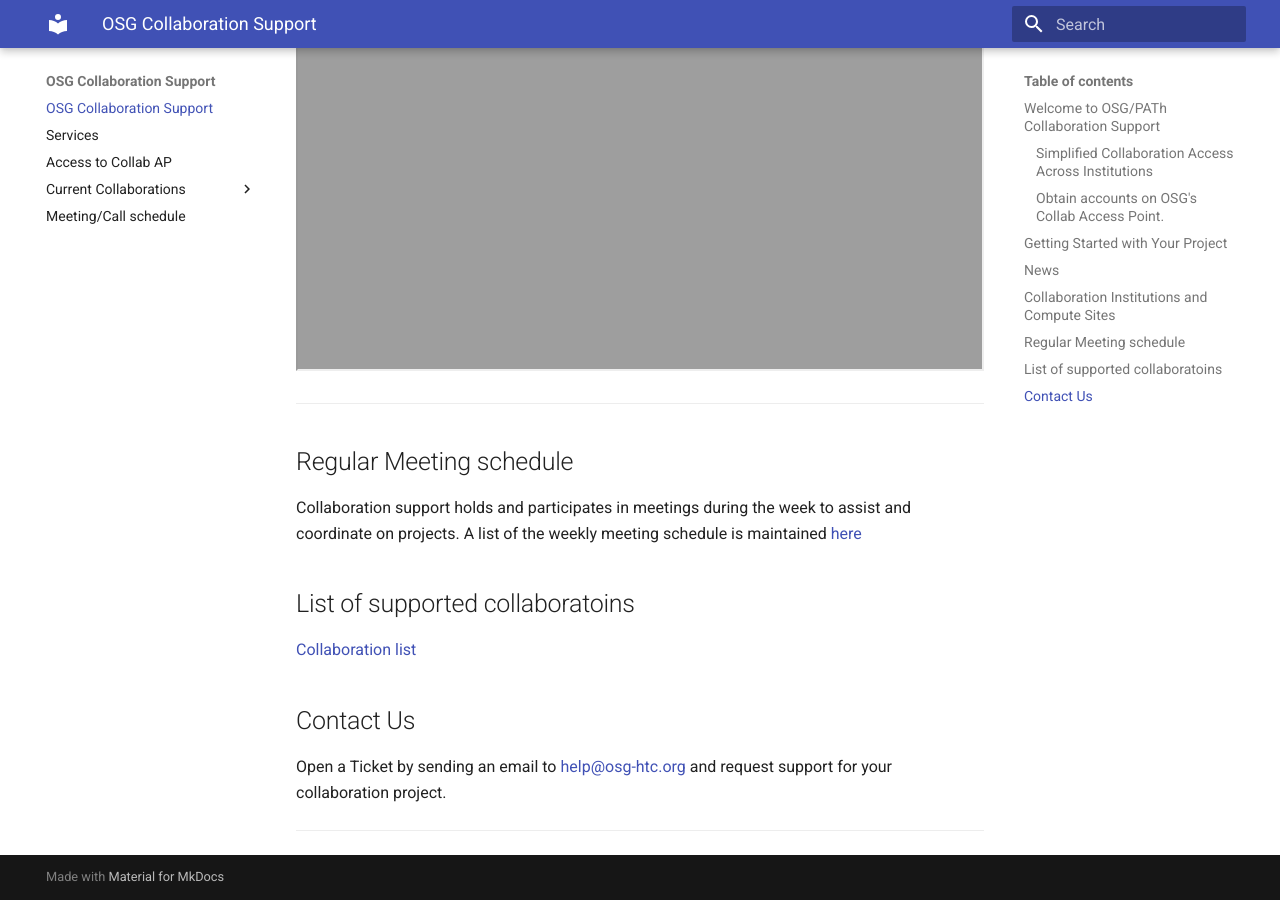
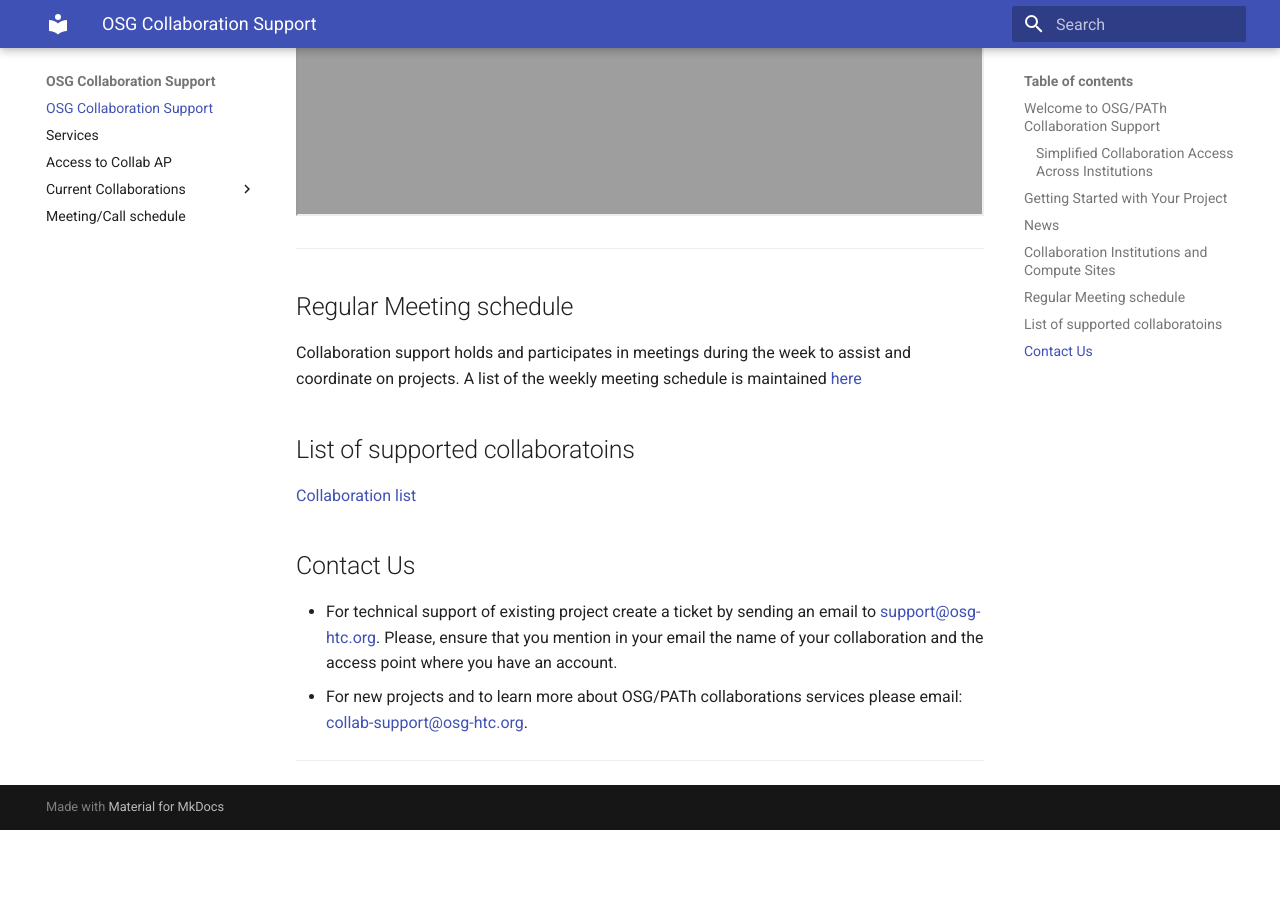
Before and after one commit to osg-htc/collaboration-support, an MkDocs documentation site: the page built from docs/index.md, in a window 1280 px wide and 900 px high, scrolled down 1888 px. Built offline with MkDocs 1.6.1 and Material for MkDocs 9.7.7, drawn with Linux system fonts in a browser that asks for light colours; after the commit the page ends 2718 px from its top, so only the background shows below that; some of the changed text lies outside the part shown.

Commit message:
Update index.md

```diff
--- a/docs/index.md
+++ b/docs/index.md
@@ -12,10 +12,6 @@
   * Utilize the [Open Science Data Federation](https://osg-htc.org/services/osdf.html) to distribute your data production to execution points at global scale
 
 To explore the full range of services, visit our services page or reach out to <collab-support@osg-htc.org>.
-
-### Obtain accounts on OSG's Collab Access Point.
-
-A PI can visit the accounting portal (https://ci-connect.net) sign-up using CI Logon credentials, create a project and add users. A consultation with someone from Collaboration Support is required. A walk through through the process is linked [here](misc/onboard.md).
 
 ## Getting Started with Your Project
 Principal Investigators (PIs) can easily create and manage projects through the [Accounting Portal](https://ci-connect.net). When a PI signs up with their [CI-Logon](https://www.cilogon.org/) credentials, they can:
@@ -52,6 +48,6 @@
 
 ## Contact Us
 
-Open a Ticket by sending an email to [help@osg-htc.org](mailto:help@osg-htc.org) and request support for your collaboration project.
-
+ * For technical support of existing project create a ticket by sending an email to [support@osg-htc.org](mailto:support@osg-htc.org). Please, ensure that you mention in your email the name of your collaboration and the access point where you have an account.
+ * For new projects and to learn more about OSG/PATh collaborations services please email: <collab-support@osg-htc.org>.
 ***
```
